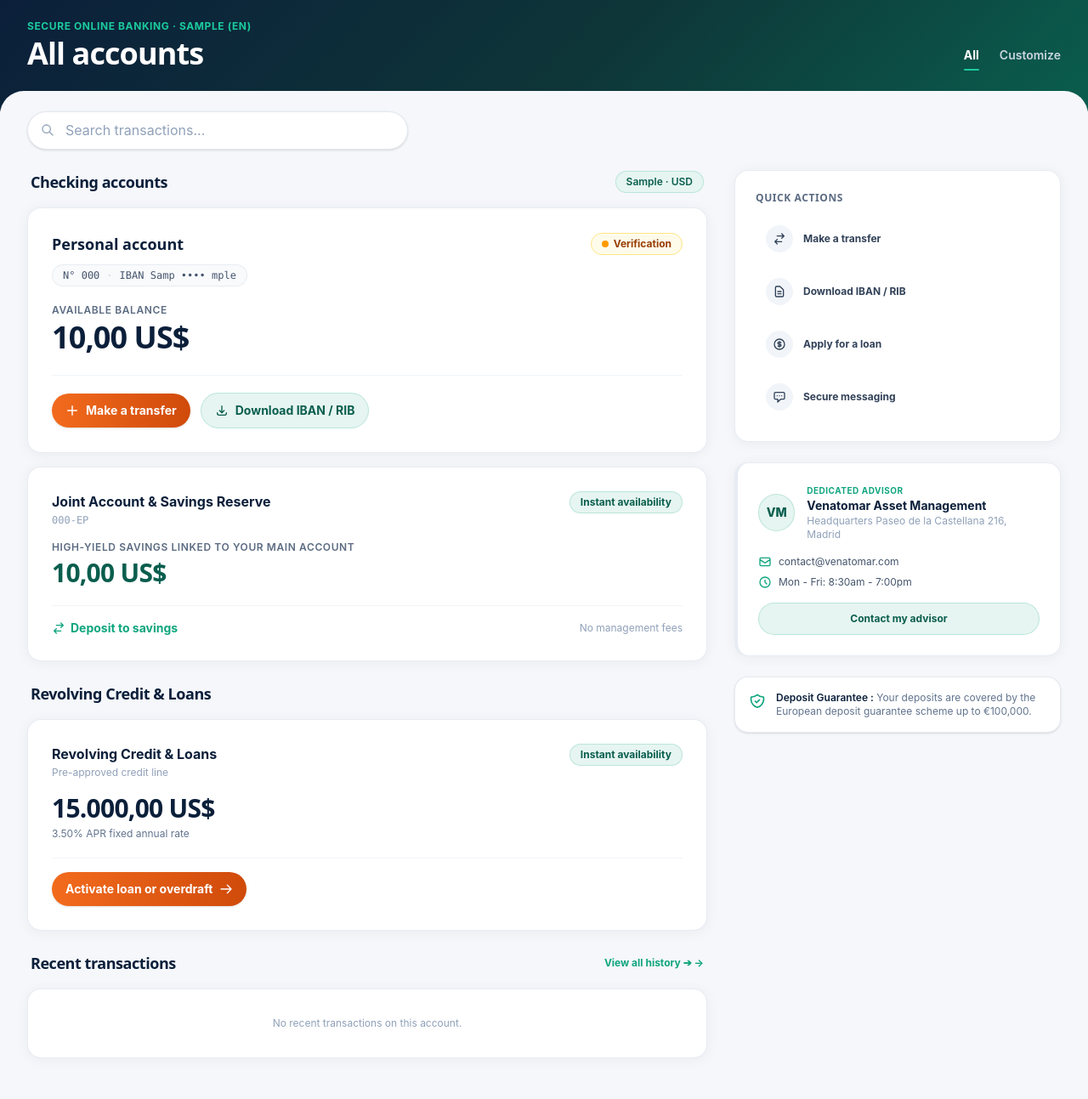
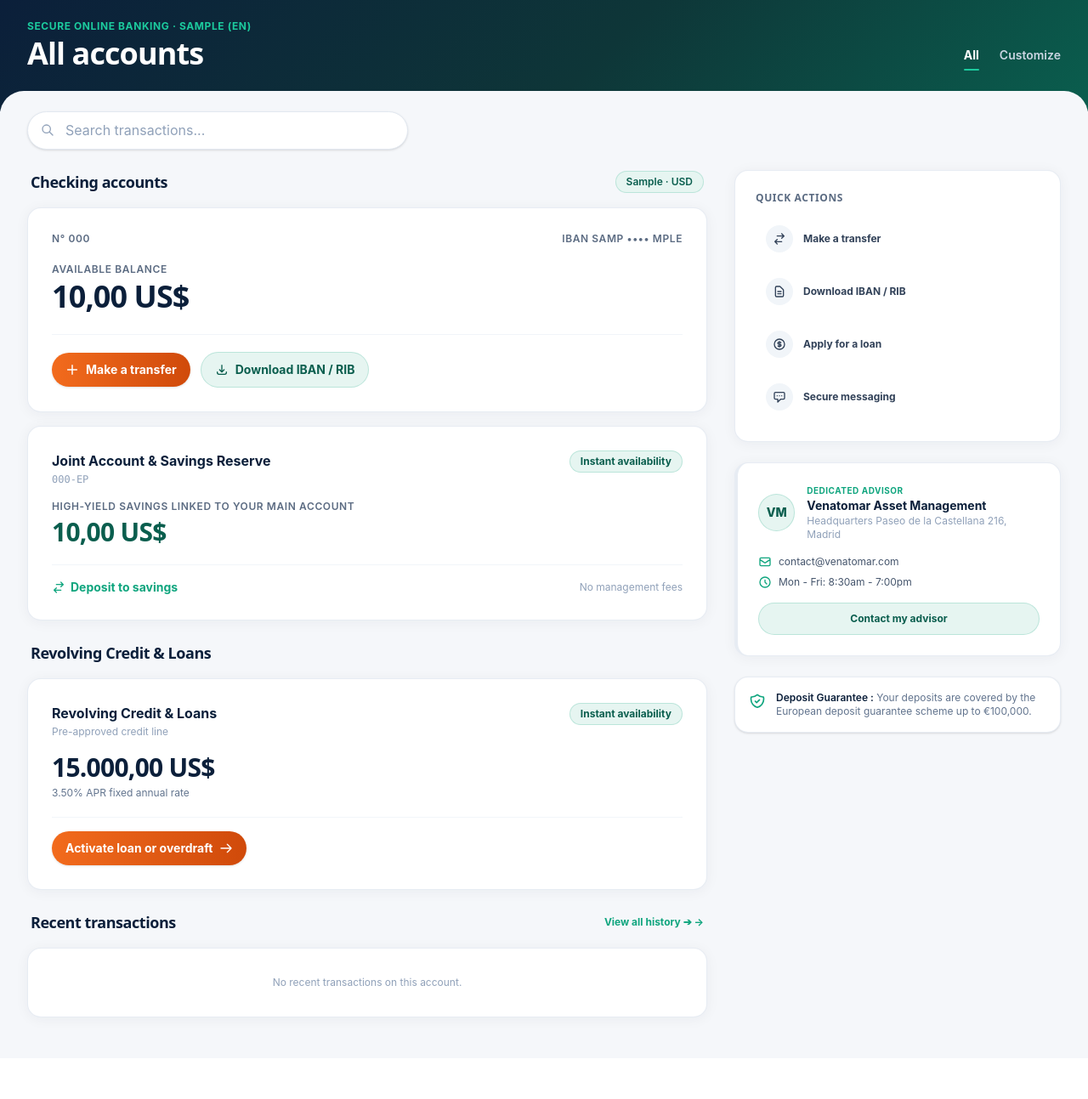
Before and after one commit to primous/venatomar, a Laravel app: page /en/portal in a window 1280 px wide. Shown: the part 66-1359 px from the top of the page at 85% size. After the commit the page ends 1271 px from the top, so only its background shows below. Run offline with Laravel 12, Linux system fonts and the light colour scheme; the visitor is signed in with stand-in values (Sample User, id 1); data comes from the database, SQL or seed files in the repository; tables that the repository leaves empty hold one stand-in row (values such as "Sample post"); style sheets or scripts are compiled from the project's sources; some libraries are stand-ins or nearby versions.

Commit message:
fix(portal): remove account and verification labels, display number and IBAN borderless with balance typography

```diff
--- a/resources/views/portal/dashboard.blade.php
+++ b/resources/views/portal/dashboard.blade.php
@@ -39,23 +39,11 @@
                     </span>
                 </div>
 
-                <!-- Card 1: Compte individuel / Cuenta individual principal -->
-                <div class="bg-white rounded-2xl p-5 sm:p-7 shadow-[0_2px_16px_rgba(11,31,58,0.05)] border border-slate-200/80 hover:shadow-md transition">
-                    <!-- Row 1: Titre du compte & Badge de vérification bien aéré -->
-                    <div class="flex items-center justify-between gap-2">
-                        <h3 class="text-base sm:text-lg font-bold text-[#0B1F3A]">
-                            {{ __('portal.individual_account') }}
-                        </h3>
-                        <span class="inline-flex items-center gap-1.5 px-3 py-1 rounded-full text-xs font-bold shrink-0 whitespace-nowrap {{ $client->isActive() ? 'bg-[#E6F5F1] text-[#0A5E4E] border border-[#0FA57E]/20' : 'bg-amber-50 text-amber-800 border border-amber-200' }}">
-                            <span class="size-2 rounded-full {{ $client->isActive() ? 'bg-[#0FA57E]' : 'bg-amber-500' }}"></span>
-                            <span>{{ $client->isActive() ? __('portal.verified_account') : 'Verification' }}</span>
-                        </span>
-                    </div>
-
-                    <!-- Row 2: Identifiants du compte (N° et IBAN masqué) sur sa propre ligne -->
-                    <div class="mt-2.5 inline-flex flex-wrap items-center gap-2 px-3 py-1 rounded-xl bg-slate-50 border border-slate-200/70 font-mono text-xs text-slate-600">
+                <!-- Card 1: Compte principal -->
+                <div class="bg-white rounded-2xl p-6 sm:p-7 shadow-[0_2px_16px_rgba(11,31,58,0.05)] border border-slate-200/80 hover:shadow-md transition">
+                    <!-- Numéro de compte et IBAN avec le style de "SALDO DISPONIBLE", pleine largeur et sans bordure -->
+                    <div class="flex flex-wrap items-center justify-between gap-3 text-xs font-semibold text-[#5B6B82] uppercase tracking-wider">
                         <span>N° {{ $client->account_number }}</span>
-                        <span class="text-slate-300">·</span>
                         <span>IBAN {{ substr($client->iban, 0, 4) }} •••• {{ substr($client->iban, -4) }}</span>
                     </div>
 
```
Also changed, not shown: tests/Feature/OnlineBankingTest.php (+2 -2 lines).
